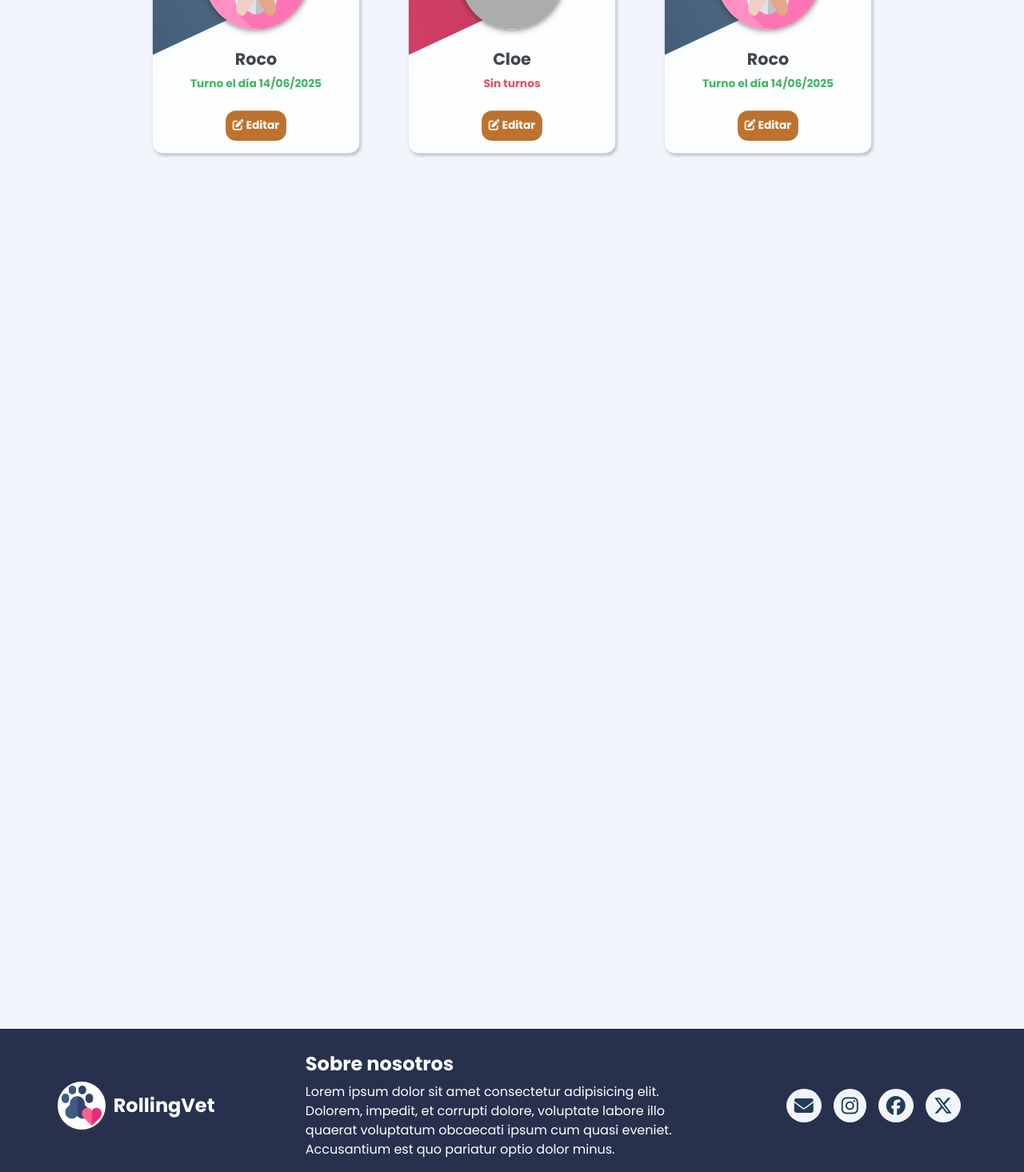
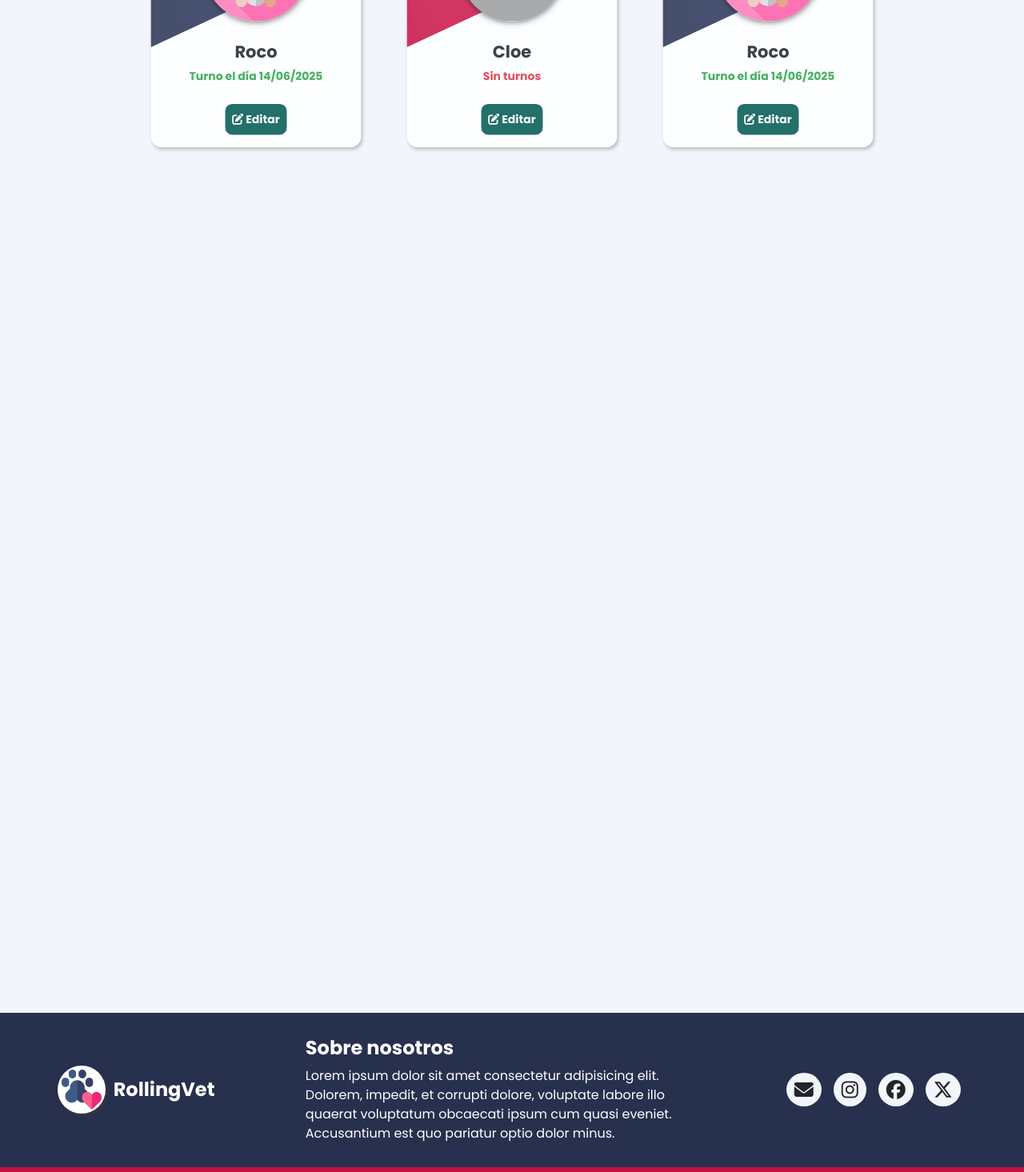
Before and after one commit to MaxiSoriano70/PF-RC-FRONT-END-ROLLINGVET, a React (Vite) app: page /misMascotas in a window 1280 px wide. Shown: the part 580-2045 px from the top of the page at 80% size. Built offline with nearby package versions, Linux system fonts and the light colour scheme; grey boxes are pictures that could not be loaded.

Commit message:
Cambiando colores en misMascotas#

```diff
--- a/src/css/misMascotas.module.css
+++ b/src/css/misMascotas.module.css
@@ -1,26 +1,21 @@
-:root {
-    --color-1: #223d58;
-    --color-2: #3e6389;
-    --color-3: #6e94b9;
-    --color-4: #b1d1f1;
-    --color-5: #1c7373;
-    --color-6: #005757;
-    --color-7: #b45908;
-    --color-8: #ab5408;
-    --color-fondo: #eaeef4;
-    --color-complementario-I : #ce1d49;
-    --color-complementario-II : #b81941;
-    --color-success: #28a745;
-    --color-warning: #ffc107;
-    --color-danger: #dc3545;
-    --color-blanco: #fff;
-    --color-negro: #000;
+:root{
+    --color1: #27304d;
+    --color2: #354573;
+    --color3: #c51142;
+    --color4: #e2205a;
+    --color5: #025951;
+    --color6: #007469;
+    --colorBlanco: #fff;
+    --fondo: #f2f6fc;
+    --colorSuccess: #28a745;
+    --colorWarning: #ffc107;
+    --colorDanger: #dc3545;
 }
 
 .tusMascotas{
     width: 100%;
     padding: 10px 20px;
-    margin: 20px 0px;
+    margin: 10px 0px;
     display: flex;
     flex-direction: column;
     align-items: center;
@@ -54,7 +49,7 @@
 }
 
 .contenedorMascotas .card{
-    background-color: var(--color-blanco);
+    background-color: var(--colorBlanco);
     position: relative;
     width: 300px;
     height: 350px;
@@ -70,7 +65,7 @@
 .contenedorMascotas .card .btnEliminarMascota{
     all: unset;
     position: absolute;
-    color: var(--color-blanco);
+    color: var(--colorBlanco);
     top: 5px;
     right: 10px;
     font-size: 1.5rem;
@@ -79,7 +74,7 @@
 }
 
 .contenedorMascotas .card .btnEliminarMascota:hover{
-    color: var(--color-fondo);
+    color: var(--fondo);
     transition: 0.2s linear;
 }
 
@@ -114,7 +109,7 @@
     position: absolute;
     width: 400px;
     height: 200px;
-    background: linear-gradient(to right, var(--color-1), var(--color-2));
+    background: linear-gradient(to right, var(--color1), var(--color2));
     transform: rotate(-25deg);
     top: -50px;
     left: -100px;
@@ -124,7 +119,7 @@
     position: absolute;
     width: 400px;
     height: 200px;
-    background: linear-gradient(to right, var(--color-complementario-I), var(--color-complementario-II));
+    background: linear-gradient(to right, var(--color3), var(--color4));
     transform: rotate(-25deg);
     top: -50px;
     left: -100px;
@@ -139,14 +134,14 @@
     font-size: 16px;
     font-weight: bold;
     margin-bottom: 10px;
-    color: var(--color-success);
+    color: var(--colorSuccess);
 }
 
 .contenedorMascotas .card .contenido h5.sinTurnos{
     font-size: 16px;
     font-weight: bold;
     margin-bottom: 10px;
-    color: var(--color-danger);
+    color: var(--colorDanger);
 }
 
 .contenedorMascotas .card .contenido .botonesMascotas{
@@ -159,11 +154,11 @@
 .contenedorMascotas .card .contenido .botonesMascotas .btnEditarMascota{
     text-transform: capitalize;
     font-size: 1rem;
-    background-color: var(--color-7);
-    color: var(--color-blanco);
+    background-color: var(--color5);
+    color: var(--colorBlanco);
     border: none;
     padding: 10px;
-    border-radius: 15px;
+    border-radius: 10px;
     cursor: pointer;
     transition: 0.3s;
     text-decoration: none;
@@ -171,7 +166,7 @@
 }
 
 .contenedorMascotas .card .contenido .botonesMascotas .btnEditarMascota:hover{
-    background-color: var(--color-8);
+    background-color: var(--color6);
     transition: 0.2s linear;
 }
 
```
